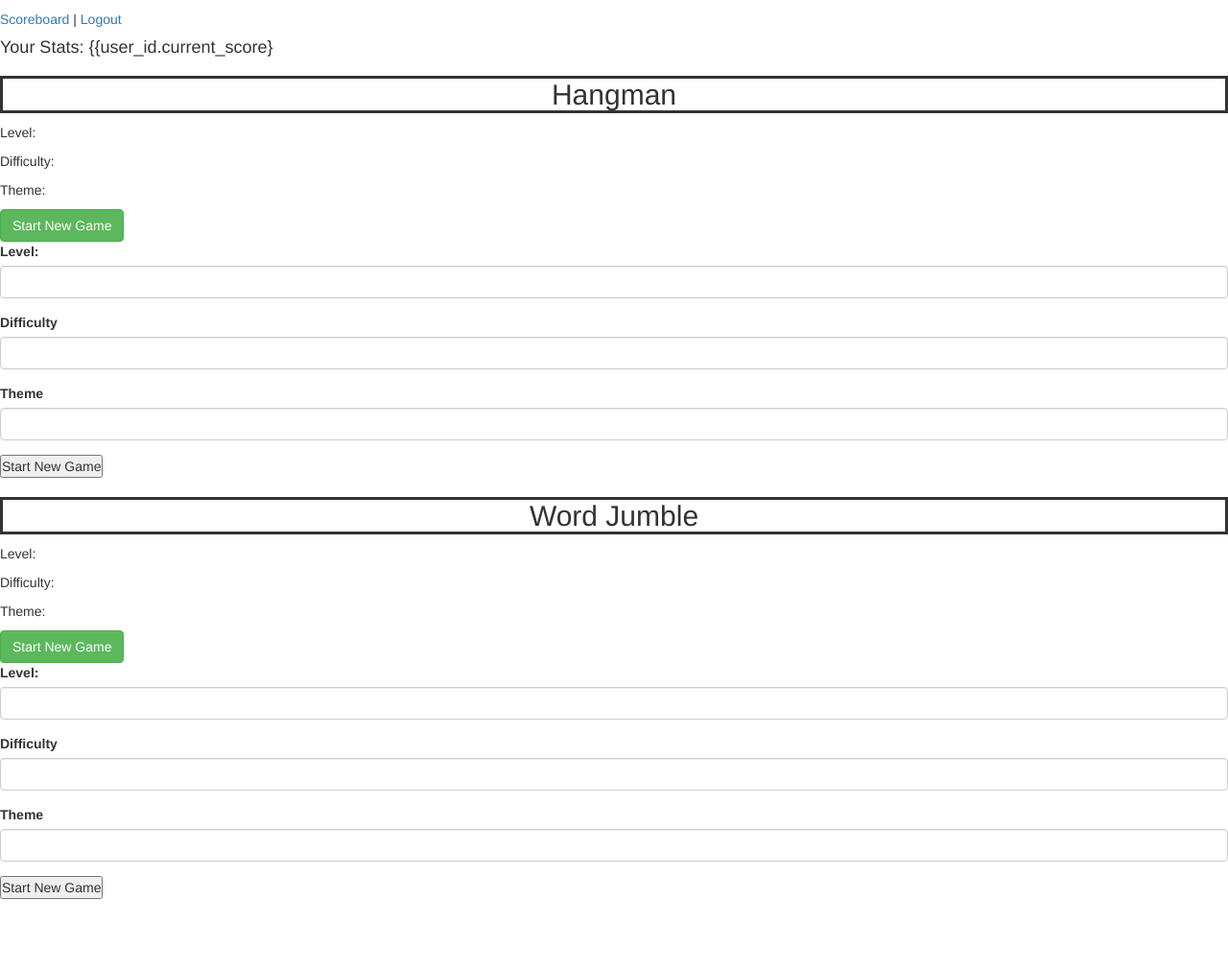
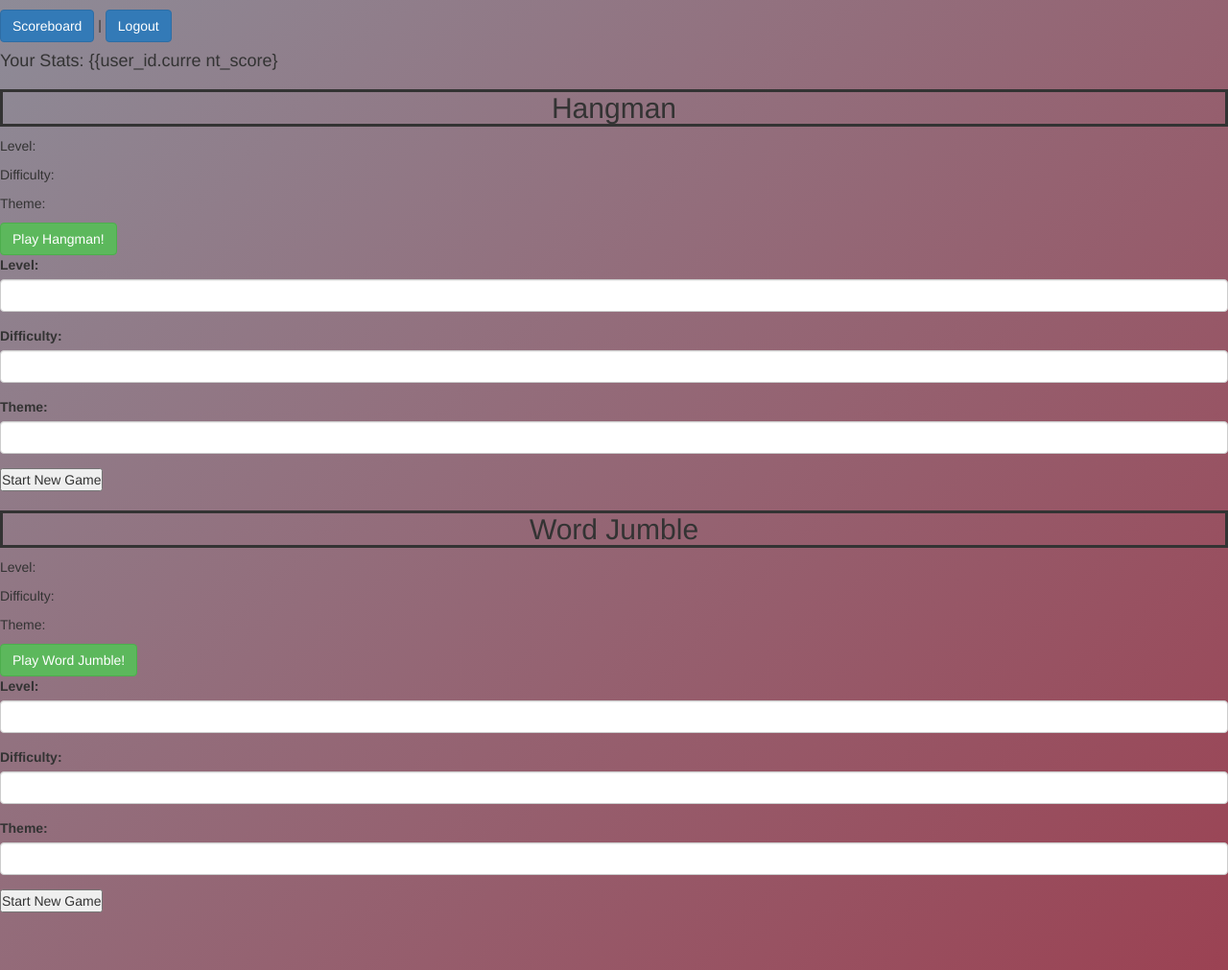
Before and after one commit to dpelli/hangman, a Django app: template word_games_app/templates/dashboard.html in a window 1280 px wide. Shown: the part 60-1071 px from the top of the page at 96% size. Before the commit the page ends 997 px from the top, so only its background shows below. Run offline with Django 3.2, Linux system fonts and the light colour scheme; the template is opened without the code that fills it, so the values that code supplies are empty; some libraries are stand-ins or nearby versions.

Commit message:
Updated styling to index.html and dashboard.html templates. Also, did some house keeping on hangman.html codes for cosmetic purposes. All changes are open for editing.

```diff
--- a/word_games_app/templates/dashboard.html
+++ b/word_games_app/templates/dashboard.html
@@ -12,15 +12,15 @@
 <body>
     <div class="header">
         <h1>Welcome back, {{user_id.first_name}}!</h1>
-        <a href="/scoreboard">Scoreboard</a> | <a href="/logout">Logout</a>
-        <h4>Your Stats: {{user_id.current_score}</h4>
+        <a href="/scoreboard" class="btn btn-primary">Scoreboard</a> | <a href="/logout" class="btn btn-primary">Logout</a>
+        <h4>Your Stats: {{user_id.curre nt_score}</h4>
     </div>
     <div>
         <h2>Hangman</h2>
         <p>Level:</p>
         <p>Difficulty:</p>
         <p>Theme:</p>
-        <a class="btn btn-success" href="/hangman">Start New Game</a>
+        <a class="btn btn-success" href="/hangman">Play Hangman!</a>
         <form action="/hangman" method="POST">
             {% csrf_token %}
             <div class="form-group">
@@ -28,11 +28,11 @@
                 <input type="text" name="level" id="level" class="form-control" required>
             </div>
             <div class="form-group">
-                <label for="difficulty">Difficulty</label>
+                <label for="difficulty">Difficulty:</label>
                 <input type="text" name="difficulty" id="difficulty" class="form-control" required>
             </div>
             <div class="form-group">
-                <label for="theme">Theme</label>
+                <label for="theme">Theme:</label>
                 <input type="text" name="theme" id="theme" class="form-control" required>
             </div>
             <input type="Submit" name="" id="new_game" value="Start New Game">
@@ -43,7 +43,7 @@
         <p>Level:</p>
         <p>Difficulty:</p>
         <p>Theme:</p>
-        <a class="btn btn-success" href="/word_jumble">Start New Game</a>
+        <a class="btn btn-success" href="/word_jumble">Play Word Jumble!</a>
         <form action="/word_jumble" method="POST">
             {% csrf_token %}
             <div class="form-group">
@@ -51,15 +51,24 @@
                 <input type="text" name="level" id="level" class="form-control" required>
             </div>
             <div class="form-group">
-                <label for="difficulty">Difficulty</label>
+                <label for="difficulty">Difficulty:</label>
                 <input type="text" name="difficulty" id="difficulty" class="form-control" required>
             </div>
             <div class="form-group">
-                <label for="theme">Theme</label>
+                <label for="theme">Theme:</label>
                 <input type="text" name="theme" id="theme" class="form-control" required>
             </div>
             <input type="Submit" name="" id="new_game" value="Start New Game">
-        </form>
+        </form><br><br><br>
     </div>
+    <style type="text/css">
+        body {
+            transition: .2s background;
+            background: linear-gradient(135deg, rgb(141, 141, 153) 0%, rgb(155, 66, 83) 100%);
+            /* color: white; */
+            height: 100%;
+        }
+    </style>
+
 </body>
 </html>
```
Also changed, not shown: word_games_app/templates/hangman.html (+2 -34 lines), word_games_app/templates/index.html (+23 -12 lines).
